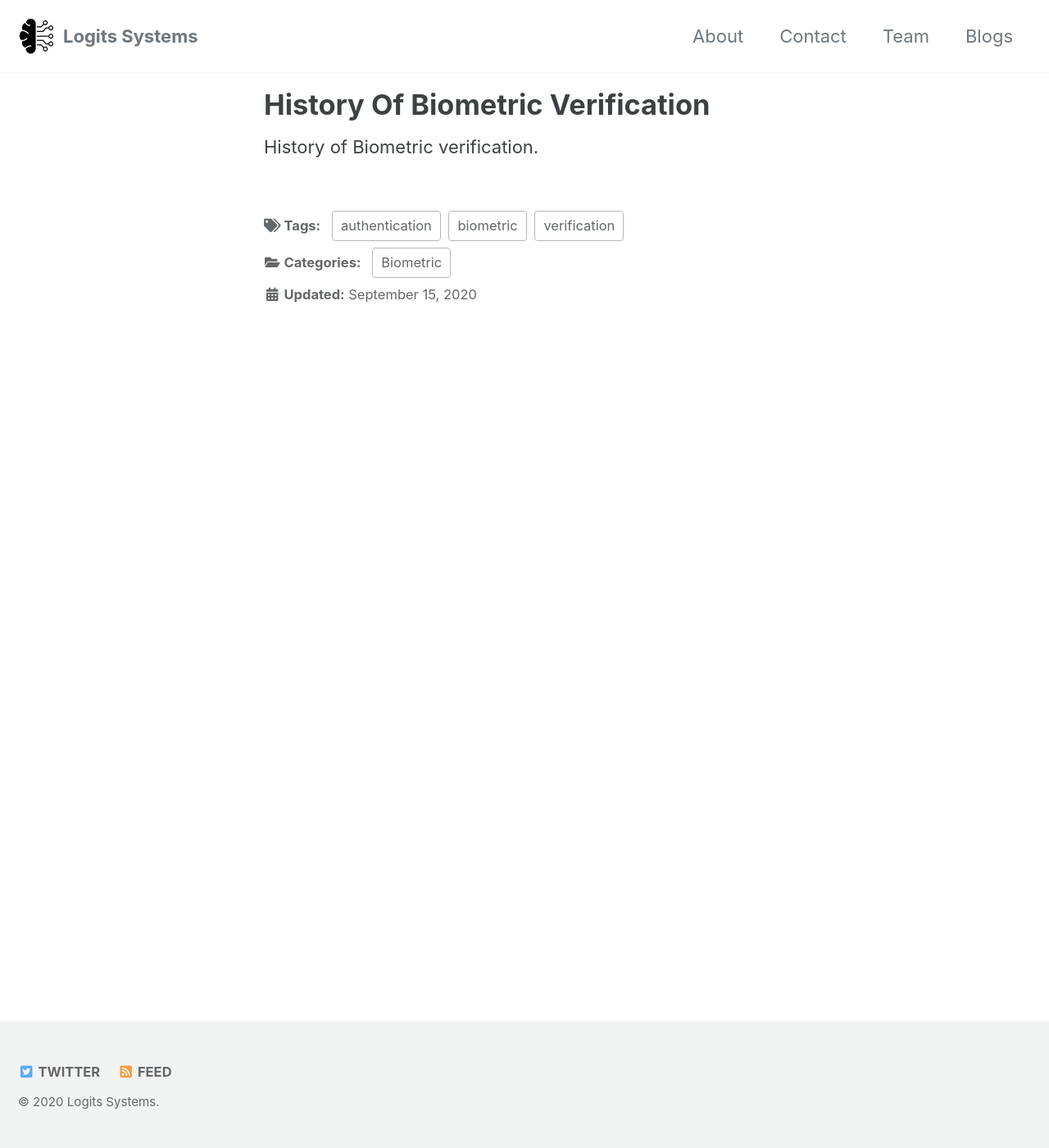
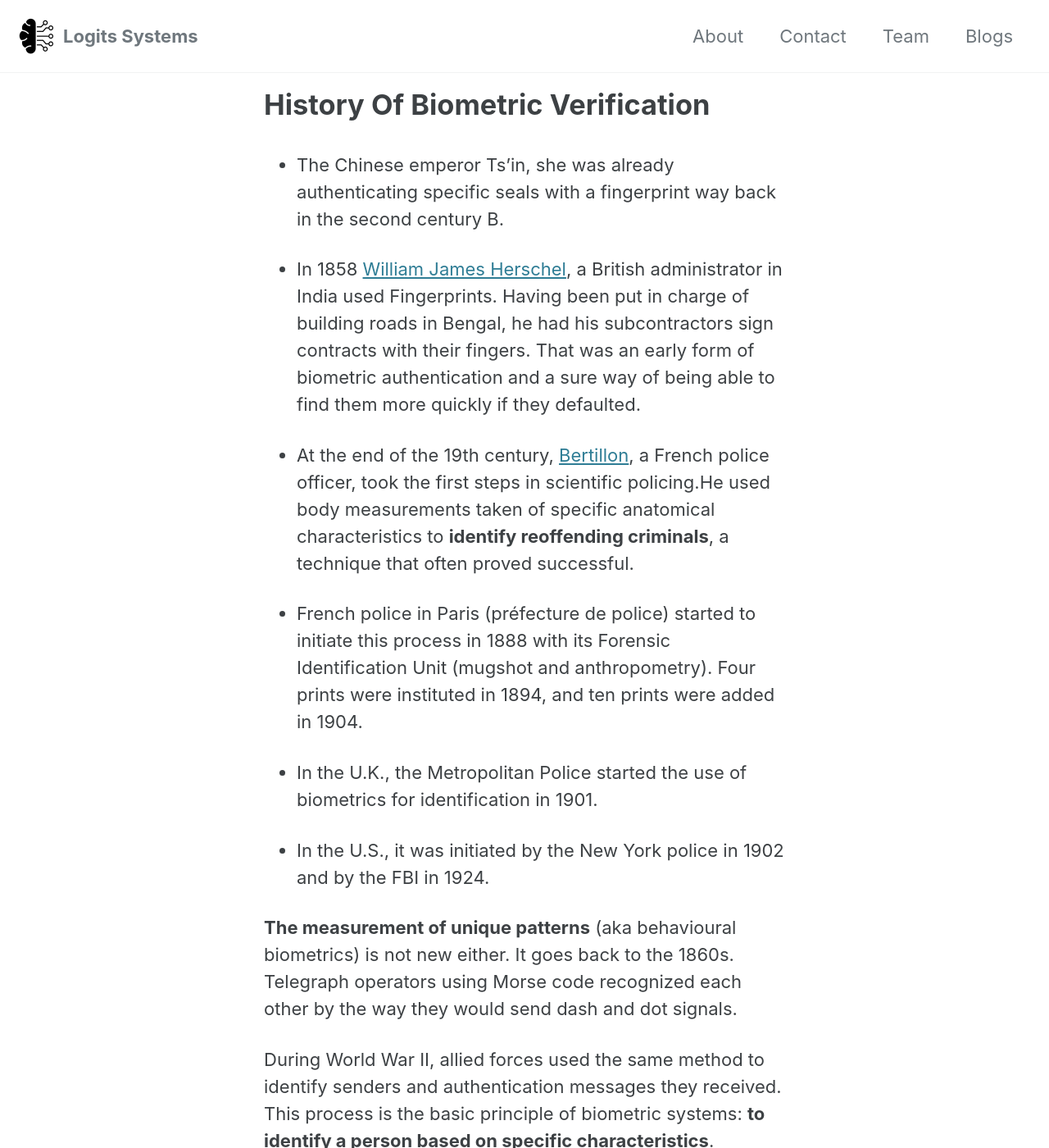
Before and after one commit to milinddeore/logits-website, a Jekyll site: the page built from _posts/2020-09-15-history-of-biometric-verification.md, in a window 1280 px wide and 1400 px high. Shown: the whole window at 82% size. Built offline with Jekyll 4.4.1, drawn with Linux system fonts in a browser that asks for light colours; cached includes are drawn as plain includes; some of the changed text lies outside the part shown.

Commit message:
Update 2020-09-15-history-of-biometric-verification.md

```diff
--- a/_posts/2020-09-15-history-of-biometric-verification.md
+++ b/_posts/2020-09-15-history-of-biometric-verification.md
@@ -10,4 +10,21 @@
 ---
 
 
-History of Biometric verification.
+- The Chinese emperor Ts'in, she was already authenticating specific seals with a fingerprint way back in the second century B.
+
+- In 1858 [William James Herschel](https://en.wikipedia.org/wiki/Sir_William_Herschel%2c_2nd_Baronet), a British administrator in India used Fingerprints. Having been put in charge of building roads in Bengal, he had his subcontractors sign contracts with their fingers. That was an early form of biometric authentication and a sure way of being able to find them more quickly if they defaulted.
+
+- At the end of the 19th century, [Bertillon](https://www.nlm.nih.gov/exhibition/visibleproofs/galleries/technologies/bertillon.html), a French police officer, took the first steps in scientific policing.He used body measurements taken of specific anatomical characteristics to **identify reoffending criminals**, a technique that often proved successful.
+
+- French police in Paris (préfecture de police) started to initiate this process in 1888 with its Forensic Identification Unit (mugshot and anthropometry). Four prints were instituted in 1894, and ten prints were added in 1904.
+
+- In the U.K., the Metropolitan Police started the use of biometrics for identification in 1901.
+
+- In the U.S., it was initiated by the New York police in 1902 and by the FBI in 1924.
+
+**The measurement of unique patterns** (aka behavioural biometrics) is not new either. It goes back to the 1860s. Telegraph operators using Morse code recognized each other by the way they would send dash and dot signals.
+
+During World War II, allied forces used the same method to identify senders and authentication messages they received.
+This process is the basic principle of biometric systems: **to identify a person based on specific characteristics**.
+
+Biometrics are in use for a long time and still, we will be using biometric identifications more than ever. Biometric technologies are evolving and we all will be amazed by the use cases in future,
```
